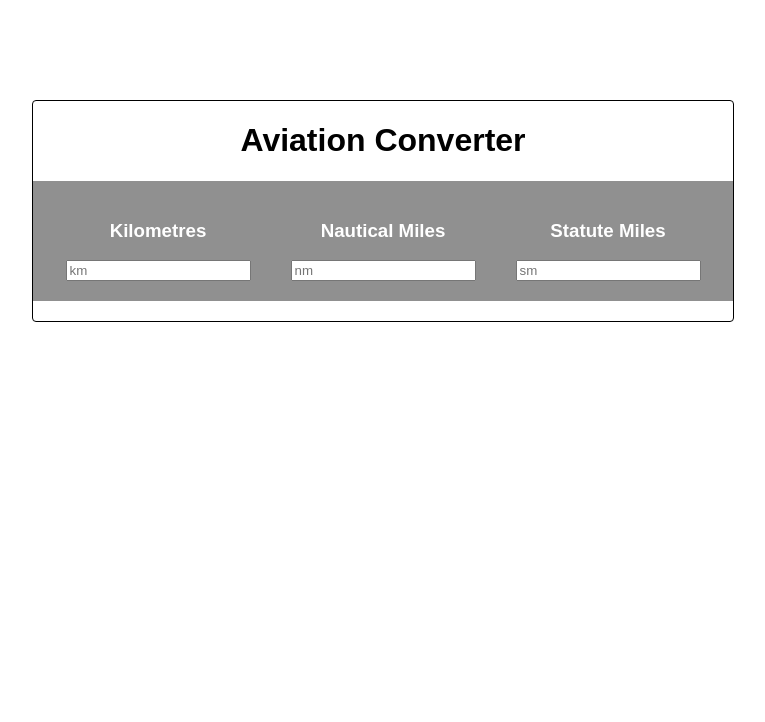
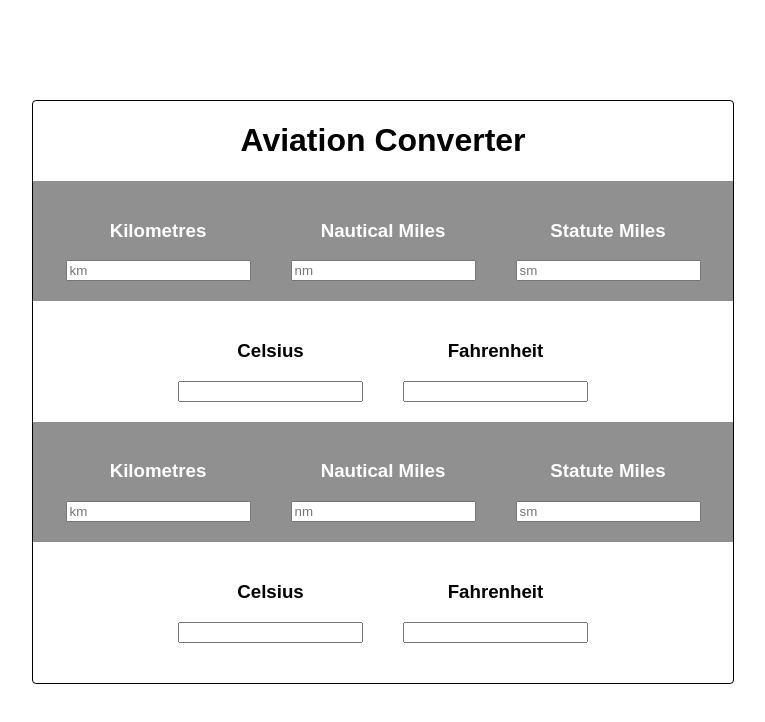
Before and after one commit to mttchpmn/av-converter, a React (Create React App) app: page / in a window 1280 px wide. Shown: the top 722 px of the page, without its empty margins (257-1022 px from the left). Built offline with nearby package versions, Linux system fonts and the light colour scheme.

Commit message:
Add temp converter to app

```diff
--- a/src/App.js
+++ b/src/App.js
@@ -2,6 +2,7 @@ import React, { Component } from 'react';
 import logo from './logo.svg';
 import './App.css';
 import DistanceConverter from './components/DistanceConverter';
+import TempConverter from './components/TempConverter';
 
 class App extends Component {
   render() {
@@ -9,6 +10,9 @@ class App extends Component {
       <div className="App">
         <h1 className="header1">Aviation Converter</h1>
         <DistanceConverter />
+        <TempConverter />
+        <DistanceConverter />
+        <TempConverter />
       </div>
     );
   }
--- /dev/null
+++ b/src/components/TempConverter.js
@@ -0,0 +1,52 @@
+import React, { Component} from 'react';
+
+class TempConverter extends Component {
+    constructor(props) {
+        super(props);
+
+        this.state= {
+            celsius: '',
+            fahrenheit: ''
+        };
+    }
+
+    Celsius = () => {
+        return (
+            <div className="celsius dataInput">
+                <h3 className="header3">Celsius</h3>
+                <input type="number" placeholder="" value={this.state.celsius} onChange={event => this.handleInputChange(event, 'celsius')} />
+            </div>
+        );
+    };
+
+    Fahrenheit = () => {
+        return (
+            <div className="fahrenheit dataInput">
+                <h3 className="header3">Fahrenheit</h3>
+                <input type="number" placeholder="" value={this.state.fahrenheit} onChange={event => this.handleInputChange(event, 'fahrenheit')} />
+            </div>
+        );
+    };
+
+    handleInputChange (event, type) {
+        let num = parseFloat(event.target.value);
+        this.setState({ [type]: num });
+
+        const convertMap = {
+            celsius: value => { this.setState({ 'fahrenheit': (value * 1.8 + 32).toFixed(1)})},
+            fahrenheit: value => { this.setState({ 'celsius': ((value - 32) / 1.8).toFixed(1)})},
+        };
+        convertMap[type].call(this, num);
+    }
+
+    render() {
+        return(
+            <div className="TempConverter flexRow">
+                <this.Celsius />
+                <this.Fahrenheit />
+            </div>
+        );
+    }
+}
+
+export default TempConverter;
```
